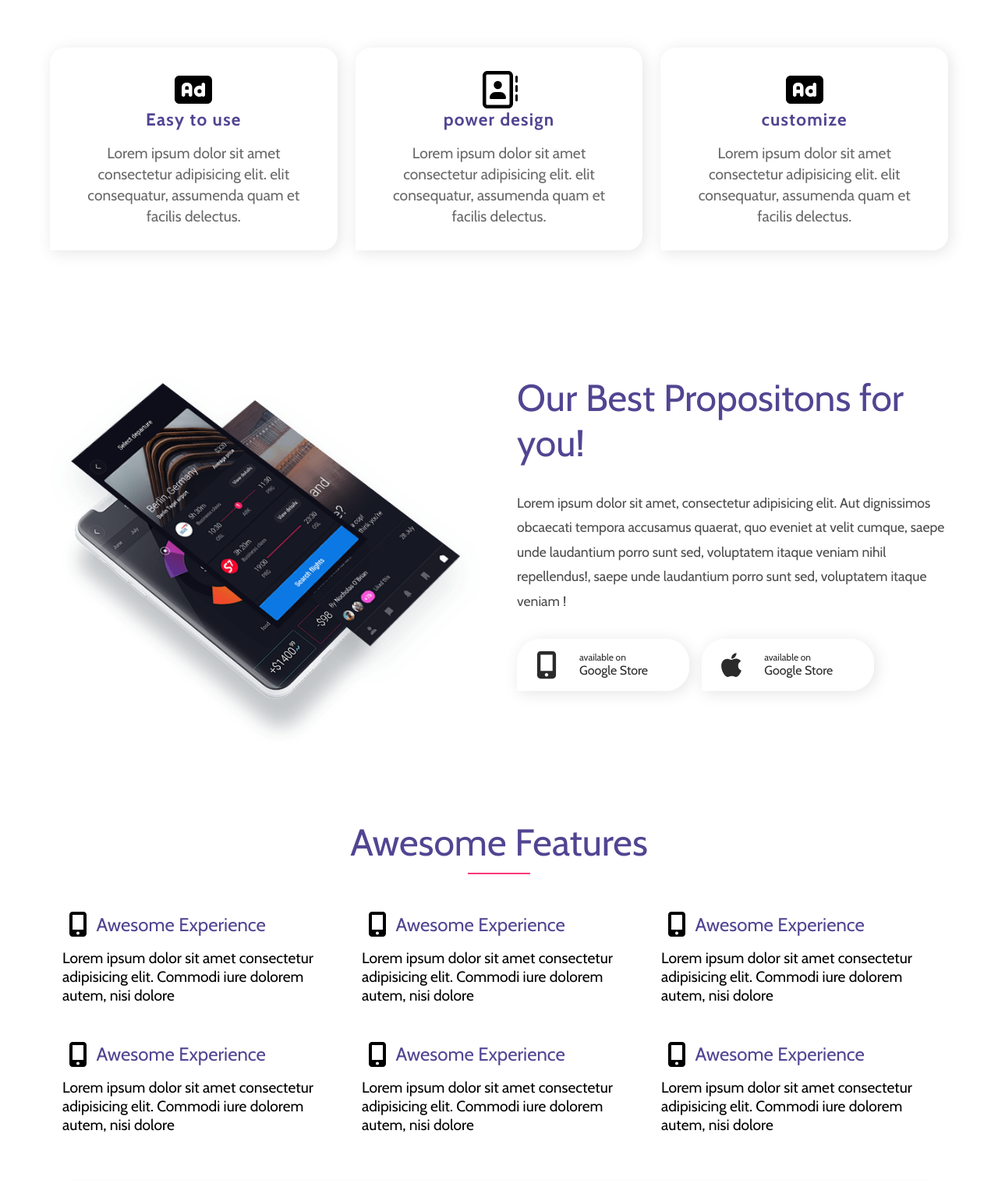
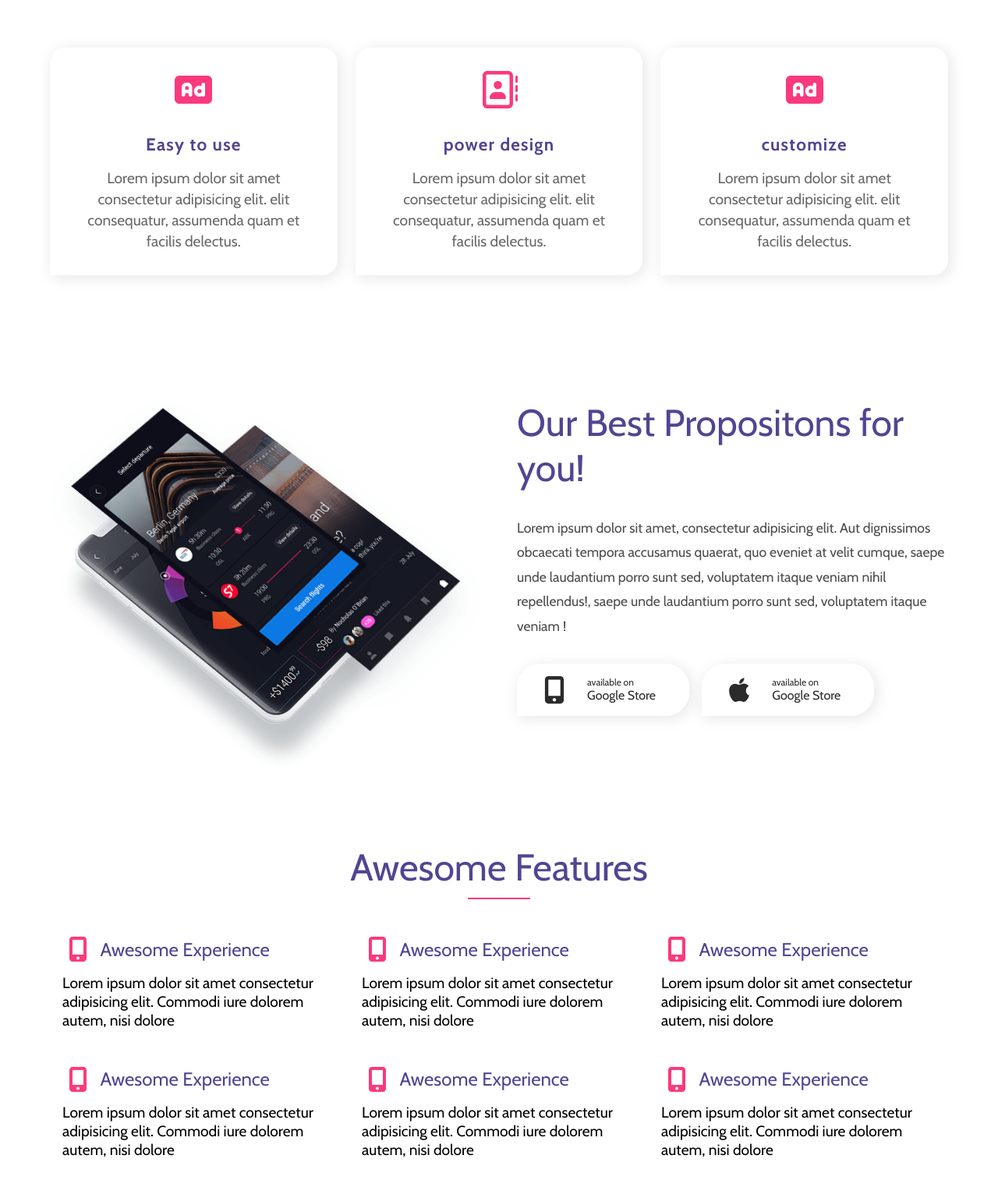
Before and after one commit to Abdelrahman-Mehrat/HTML5--CSS3, a plain HTML site: page index.html in a window 1280 px wide. Shown: the part 1113-2626 px from the top of the page at 78% size. Drawn offline with nearby package versions, Linux system fonts and the light colour scheme; grey boxes are pictures that could not be loaded.

Commit message:
fixIcons

```diff
--- a/css/style.css
+++ b/css/style.css
@@ -189,11 +189,11 @@ ul{list-style: none;}
     font-size: 1.5rem;
     color: #000000;
 }
-.special__wrapper:hover > i{
+.special__wrapper:hover > svg{
     color: #ffffff;
 }
 
-.special__wrapper > i{
+.special__wrapper > svg{
     margin-bottom: 2rem;
     color:#fb397d
 }
@@ -252,7 +252,7 @@ ul{list-style: none;}
     display: block;
 }
 .propsitions__icons .btn .lower{font-size: 1rem;}
-.propsitions__icons i{margin-left: 10px;}
+.propsitions__icons svg{margin-left: 10px;}
 /* end propsitions */
 /* start features */
 .features{margin-top: 4rem;}
@@ -273,7 +273,7 @@ ul{list-style: none;}
     min-width: 300px;
     padding: 1.5rem 1rem;
 }
-.features__wrapper i{
+.features__wrapper svg{
     color:var(--red);
     margin-right: 5px;
 }
@@ -542,7 +542,7 @@ ul{list-style: none;}
     transition: all 0.6s;
 }
 .overlay:hover {opacity: 1;}
-.overlay i {
+.overlay path {
     color: #fff;
     background-color: rgba(0, 0, 0, 0.3);
     padding: 10px;
```
